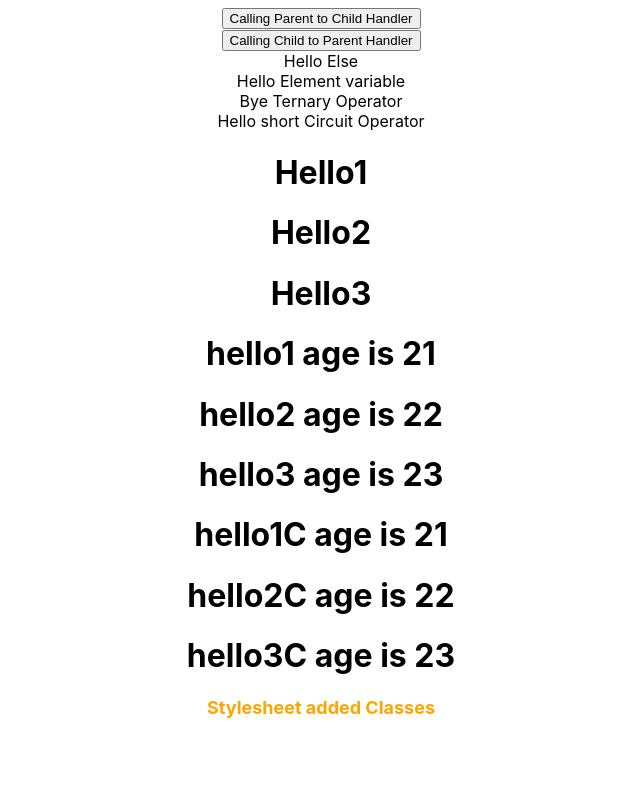
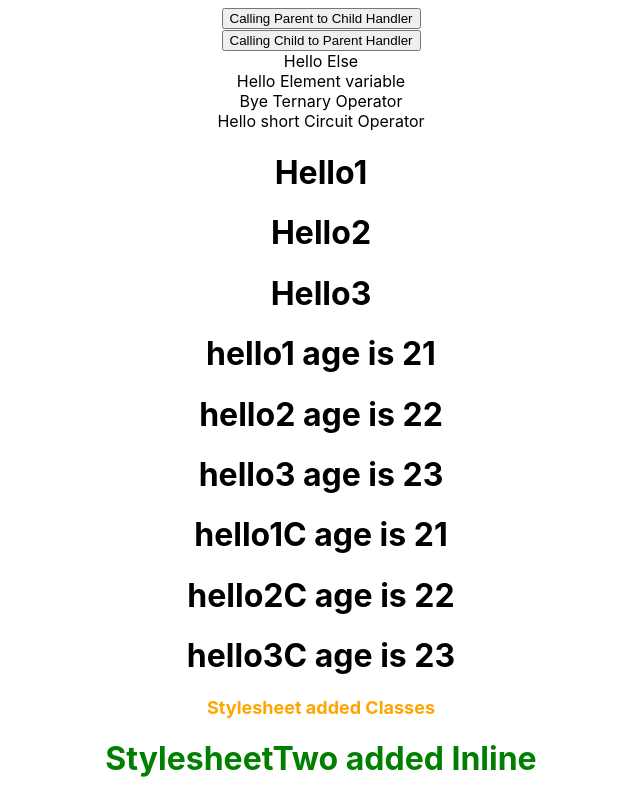
Before and after one commit to sanjay-personal/Reactjs_tutorial, a React (Create React App) app in the folder learning/: page / in a window 1280 px wide. Shown: the part 1515-2315 px from the top of the page, without its empty margins (319-959 px from the left). Before the commit the page ends 2245 px from the top, so only its background shows below. Built offline with nearby package versions, Linux system fonts and the light colour scheme.

Commit message:
added inline style

```diff
--- a/learning/src/App.js
+++ b/learning/src/App.js
@@ -25,6 +25,7 @@ import For from './components/classes/For';
 import ForTwo from './components/functional/ForTwo';
 import ForTwoParent from './components/functional/ForTwoParent';
 import Stylesheet from './components/functional/Stylesheet';
+import StylesheetTwo from './components/functional/StylesheetTwo';
 
 
 
@@ -74,6 +75,7 @@ function App() {
       <ForTwo />
       <ForTwoParent />
       <Stylesheet primary = {true}/>
+      <StylesheetTwo />
     </div>
   );
 }
--- /dev/null
+++ b/learning/src/components/functional/StylesheetTwo.js
@@ -0,0 +1,13 @@
+// import {React} from 'react'
+
+let StylesheetTwo = (props)=>{
+
+    let inlinecss = {
+        fontSiz:'20px',
+        color: 'green'
+    }
+
+   return <h1 style={inlinecss}>StylesheetTwo added Inline</h1>
+}
+
+export default StylesheetTwo
```
